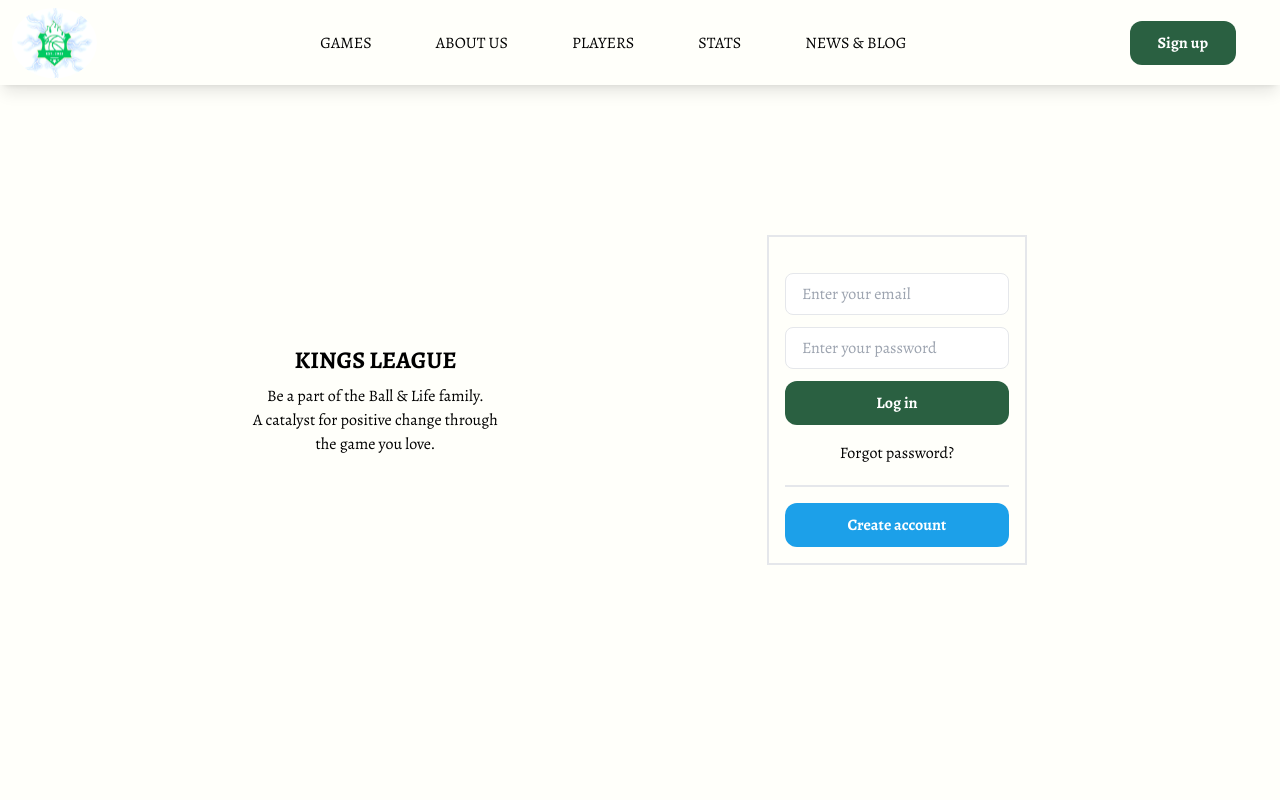
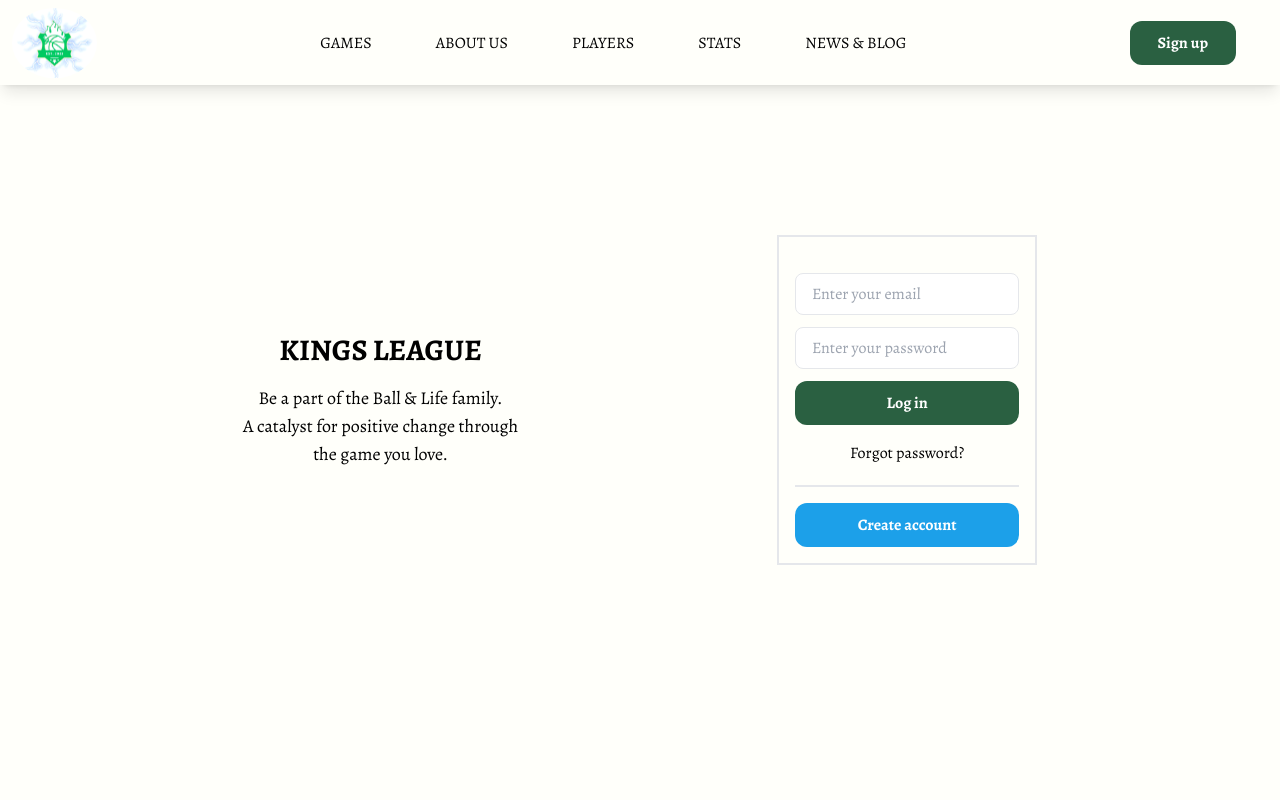
Before and after one commit to walethesolution/ball-league, a Next.js app: page /register in a window 1280 px wide. Shown: the top 800 px of the page. Built offline with nearby package versions, Linux system fonts and the light colour scheme.

Commit message:
Increase font size on lg devices

```diff
--- a/components/register-page/Index.tsx
+++ b/components/register-page/Index.tsx
@@ -3,9 +3,9 @@
 const Index = () => {
   return (
     <div className="flex flex-col items-center justify-center h-screen gap-4 lg:flex-row lg:justify-evenly">
-      <div className="flex flex-col gap-2 text-center">
-        <h1 className="font-bold text-2xl">KINGS LEAGUE</h1>
-        <p className="text-base">
+      <div className="flex flex-col gap-2 text-center lg:gap-4">
+        <h1 className="font-bold text-2xl lg:text-3xl">KINGS LEAGUE</h1>
+        <p className="text-base lg:text-lg">
           Be a part of the Ball & Life family. <br /> A catalyst for positive
           change through <br />
           the game you love.
```
